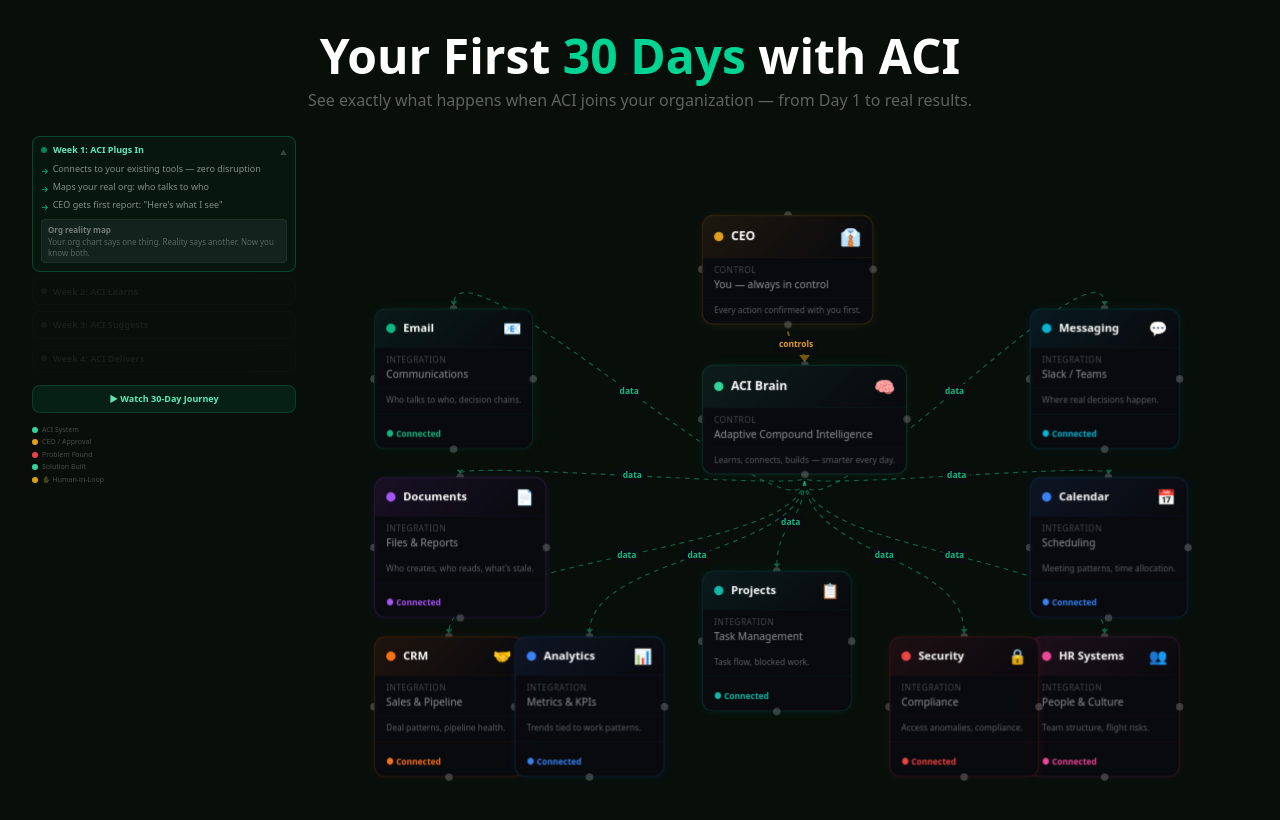
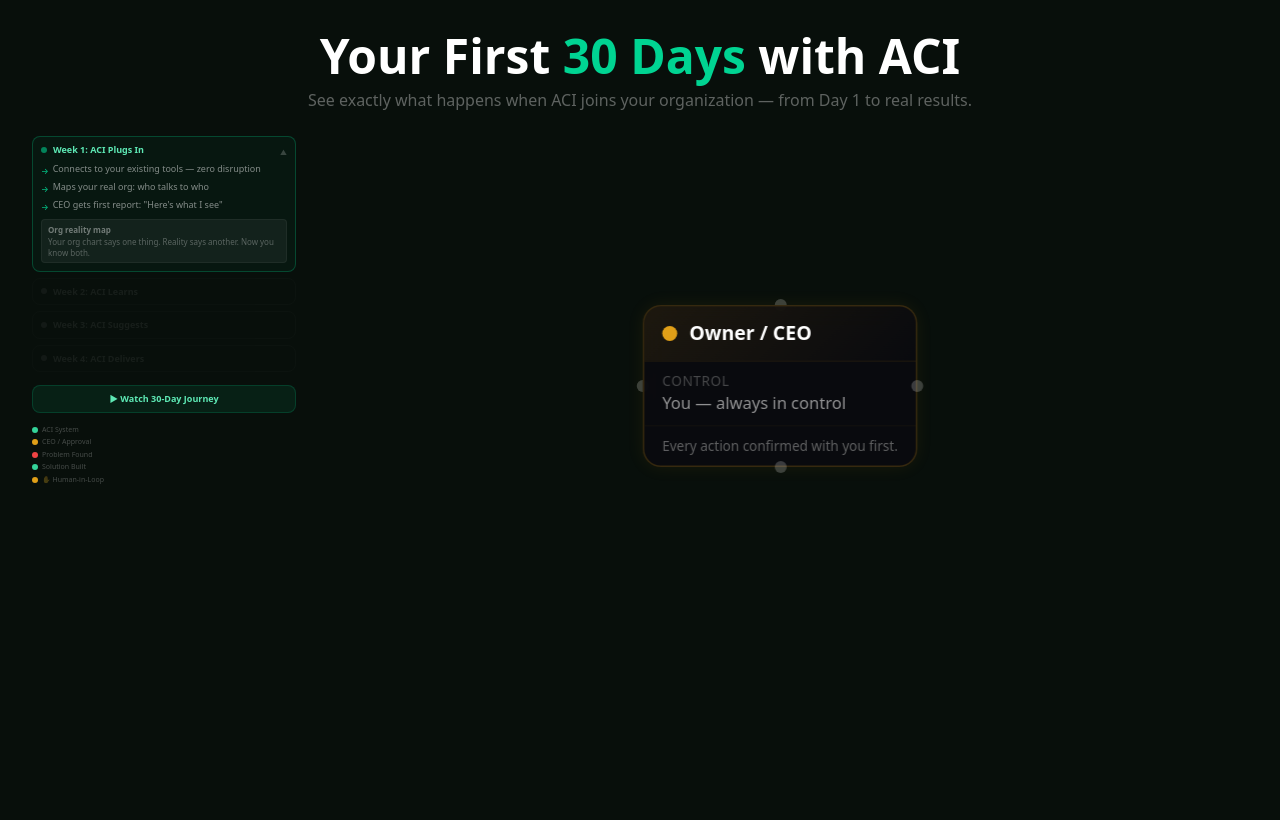
Before and after one commit to AppStudioPros/aci-works-map, a Next.js app: page / in a window 1280 px wide. Shown: the top 820 px of the page. Built offline with nearby package versions, Linux system fonts and the light colour scheme.

Commit message:
Strip to CEO node only — starting fresh build

```diff
--- a/src/components/ACIFlowMap.tsx
+++ b/src/components/ACIFlowMap.tsx
@@ -44,66 +44,14 @@
 }
 
 const allNodeDefs: NDef[] = [
-  // Anchors — top center
-  { id: 'ceo', label: 'CEO', subtitle: 'You — always in control', detail: 'Every action confirmed with you first.', icon: '👔', color: C.gold, nodeType: 'ceo', week: 0, x: 400, y: 0 },
-  { id: 'aci', label: 'ACI Brain', subtitle: 'Adaptive Compound Intelligence', detail: 'Learns, connects, builds — smarter every day.', icon: '🧠', color: C.emerald, nodeType: 'brain', week: 0, x: 400, y: 160 },
-
-  // Week 1: Tools — spread around the brain
-  { id: 'email', label: 'Email', subtitle: 'Communications', detail: 'Who talks to who, decision chains.', stat: '● Connected', icon: '📧', color: C.green, nodeType: 'tool', week: 1, x: 50, y: 100 },
-  { id: 'slack', label: 'Messaging', subtitle: 'Slack / Teams', detail: 'Where real decisions happen.', stat: '● Connected', icon: '💬', color: C.cyan, nodeType: 'tool', week: 1, x: 750, y: 100 },
-  { id: 'calendar', label: 'Calendar', subtitle: 'Scheduling', detail: 'Meeting patterns, time allocation.', stat: '● Connected', icon: '📅', color: C.blue, nodeType: 'tool', week: 1, x: 750, y: 280 },
-  { id: 'docs', label: 'Documents', subtitle: 'Files & Reports', detail: 'Who creates, who reads, what\'s stale.', stat: '● Connected', icon: '📄', color: C.purple, nodeType: 'tool', week: 1, x: 50, y: 280 },
-  { id: 'crm', label: 'CRM', subtitle: 'Sales & Pipeline', detail: 'Deal patterns, pipeline health.', stat: '● Connected', icon: '🤝', color: C.orange, nodeType: 'tool', week: 1, x: 50, y: 450 },
-  { id: 'projects', label: 'Projects', subtitle: 'Task Management', detail: 'Task flow, blocked work.', stat: '● Connected', icon: '📋', color: C.teal, nodeType: 'tool', week: 1, x: 400, y: 380 },
-  { id: 'hr', label: 'HR Systems', subtitle: 'People & Culture', detail: 'Team structure, flight risks.', stat: '● Connected', icon: '👥', color: C.pink, nodeType: 'tool', week: 1, x: 750, y: 450 },
-  { id: 'analytics', label: 'Analytics', subtitle: 'Metrics & KPIs', detail: 'Trends tied to work patterns.', stat: '● Connected', icon: '📊', color: C.blue, nodeType: 'tool', week: 1, x: 200, y: 450 },
-  { id: 'security', label: 'Security', subtitle: 'Compliance', detail: 'Access anomalies, compliance.', stat: '● Connected', icon: '🔒', color: C.red, nodeType: 'tool', week: 1, x: 600, y: 450 },
-
-  // Week 2: Problems
-  { id: 'bottleneck', label: 'Bottlenecks', subtitle: '3 critical found', detail: 'Approval chains: 2-day avg delays.', stat: '⏱ 46 hrs/week lost', icon: '🚧', color: C.red, nodeType: 'problem', week: 2, x: 150, y: 580 },
-  { id: 'redundancy', label: 'Redundancy', subtitle: '4 tools overlap', detail: '3 teams, same report, different tools.', stat: '💸 $4,200/mo wasted', icon: '♻️', color: C.red, nodeType: 'problem', week: 2, x: 400, y: 560 },
-  { id: 'risk', label: 'Knowledge Risk', subtitle: '2 key people', detail: '40% institutional knowledge at risk.', stat: '⚠️ Critical', icon: '⚠️', color: C.red, nodeType: 'problem', week: 2, x: 650, y: 580 },
-
-  // Week 3: Suggestions
-  { id: 'qw1', label: 'Quick Win #1', subtitle: 'Cut Meetings', detail: 'Replace 3 meetings with async.', stat: '✋ Approved · 12 hrs/wk', icon: '💡', color: C.gold, nodeType: 'suggestion', week: 3, x: 150, y: 720 },
-  { id: 'qw2', label: 'Quick Win #2', subtitle: 'Consolidate Tools', detail: 'One dashboard, 4 tools gone.', stat: '✋ Approved · $2,100/mo', icon: '💡', color: C.gold, nodeType: 'suggestion', week: 3, x: 400, y: 700 },
-  { id: 'qw3', label: 'Quick Win #3', subtitle: 'Knowledge Capture', detail: 'Auto-capture tribal knowledge.', stat: '✋ Approved · Risk gone', icon: '💡', color: C.gold, nodeType: 'suggestion', week: 3, x: 650, y: 720 },
-
-  // Week 4: Solutions
-  { id: 'sol1', label: 'Smart Workflow', subtitle: 'Custom Built', detail: '2-day delays → instant.', stat: '✅ 46 hrs/week saved', icon: '⚙️', color: C.emerald, nodeType: 'solution', week: 4, x: 150, y: 860 },
-  { id: 'sol2', label: 'Unified Dashboard', subtitle: 'Custom Built', detail: 'One view replaces 4 tools.', stat: '✅ $4,200/mo saved', icon: '📈', color: C.emerald, nodeType: 'solution', week: 4, x: 400, y: 840 },
-  { id: 'sol3', label: 'Knowledge Vault', subtitle: 'Custom Built', detail: 'Zero single points of failure.', stat: '✅ Risk eliminated', icon: '🏦', color: C.emerald, nodeType: 'solution', week: 4, x: 650, y: 860 },
+  // CEO — centered under "30 Days" heading
+  { id: 'ceo', label: 'Owner / CEO', subtitle: 'You — always in control', detail: 'Every action confirmed with you first.', icon: '', color: '#e09f18', nodeType: 'ceo', week: 0, x: 400, y: 20 },
 ];
 
 // ── All Edges ──────────────────────────────────────────
 interface EDef { id: string; source: string; target: string; week: number; label?: string; checkpoint?: boolean; }
 
 const allEdgeDefs: EDef[] = [
-  { id: 'e-ceo-aci', source: 'ceo', target: 'aci', week: 0, label: 'controls' },
-  // Tools → ACI
-  ...['email','slack','calendar','docs','crm','projects','hr','analytics','security'].map(t => (
-    { id: `e-aci-${t}`, source: 'aci', target: t, week: 1, label: 'data' }
-  )),
-  // Problems
-  { id: 'e-aci-bn', source: 'aci', target: 'bottleneck', week: 2, label: 'detected' },
-  { id: 'e-aci-rd', source: 'aci', target: 'redundancy', week: 2, label: 'detected' },
-  { id: 'e-aci-rk', source: 'aci', target: 'risk', week: 2, label: 'detected' },
-  { id: 'e-em-bn', source: 'email', target: 'bottleneck', week: 2 },
-  { id: 'e-pj-bn', source: 'projects', target: 'bottleneck', week: 2 },
-  { id: 'e-an-rd', source: 'analytics', target: 'redundancy', week: 2 },
-  { id: 'e-dc-rd', source: 'docs', target: 'redundancy', week: 2 },
-  { id: 'e-hr-rk', source: 'hr', target: 'risk', week: 2 },
-  // Suggestions
-  { id: 'e-bn-q1', source: 'bottleneck', target: 'qw1', week: 3 },
-  { id: 'e-rd-q2', source: 'redundancy', target: 'qw2', week: 3 },
-  { id: 'e-rk-q3', source: 'risk', target: 'qw3', week: 3 },
-  { id: 'e-aci-q1', source: 'aci', target: 'qw1', week: 3, label: 'suggests', checkpoint: true },
-  { id: 'e-aci-q2', source: 'aci', target: 'qw2', week: 3, label: 'suggests', checkpoint: true },
-  { id: 'e-aci-q3', source: 'aci', target: 'qw3', week: 3, label: 'suggests', checkpoint: true },
-  // Solutions
-  { id: 'e-q1-s1', source: 'qw1', target: 'sol1', week: 4, label: 'builds' },
-  { id: 'e-q2-s2', source: 'qw2', target: 'sol2', week: 4, label: 'builds' },
-  { id: 'e-q3-s3', source: 'qw3', target: 'sol3', week: 4, label: 'builds' },
 ];
 
 // ── Custom node types ──────────────────────────────────
```
